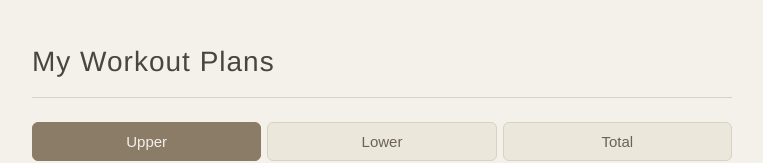
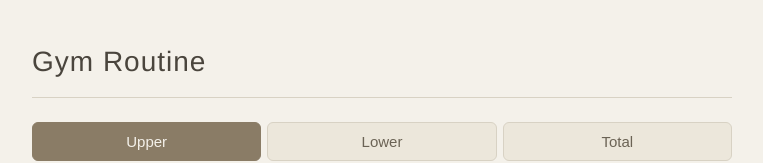
Before and after one commit to birterot/my-workout, a plain HTML site: page index.html in a window 1280 px wide. Shown: the top 163 px of the page, without its empty margins (258-1021 px from the left). Drawn offline with Linux system fonts and the light colour scheme.

Commit message:
new title

```diff
--- a/index.html
+++ b/index.html
@@ -4,10 +4,10 @@
   <meta charset="UTF-8">
   <meta name="viewport" content="width=device-width, initial-scale=1.0">
   <link rel="stylesheet" href="style.css">
-  <title>My Workout Plans</title>
+  <title>Gym Routine</title>
 </head>
 <body>
-  <h1>My Workout Plans</h1>
+  <h1>Gym Routine</h1>
 
   <div class="tabs">
     <button class="tab-button active" onclick="showTab('upper')">Upper</button>
```
